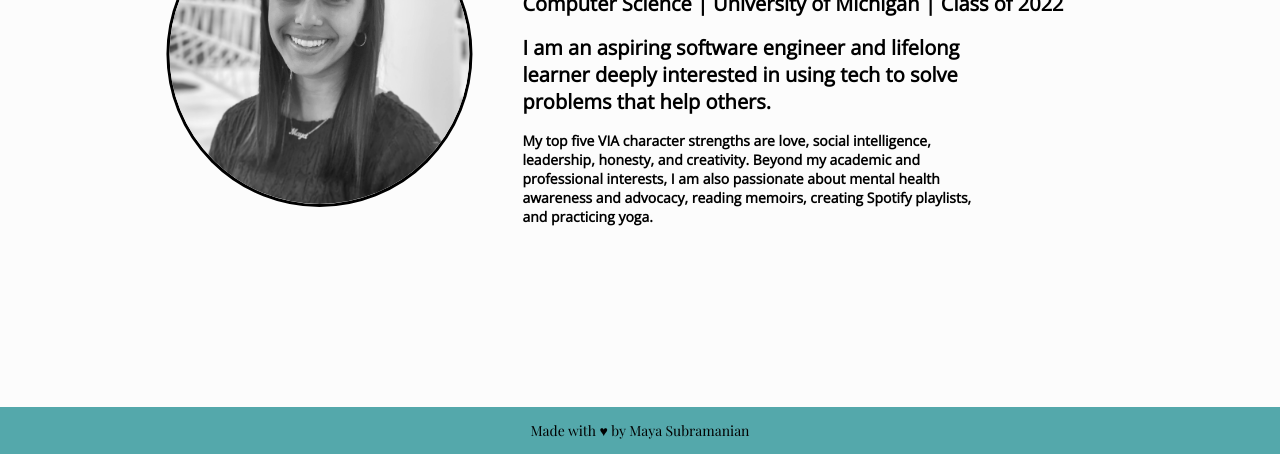
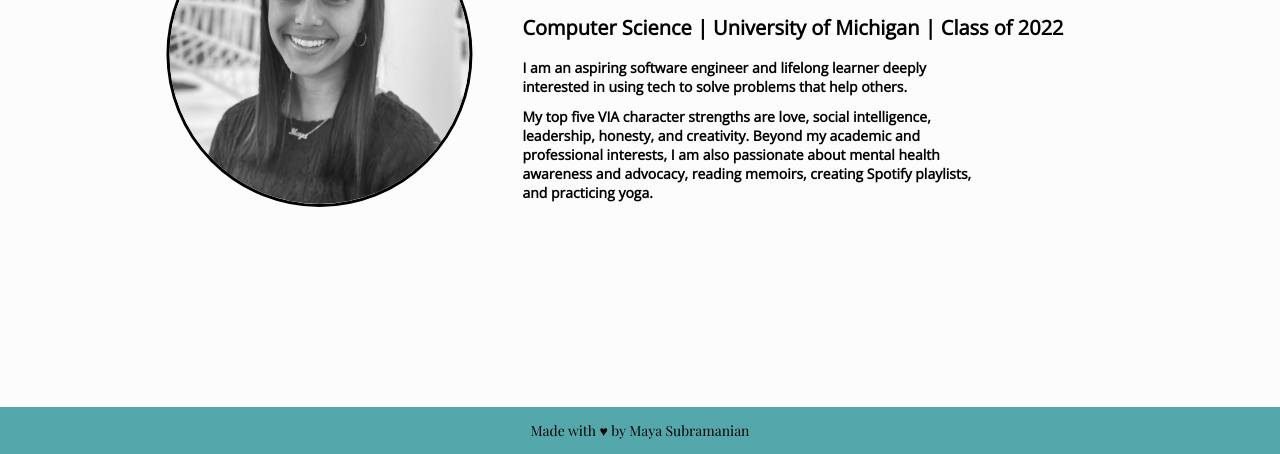
Before and after one commit to mayasub/mayasub.github.io, a plain HTML site: page index.html in a window 1280 px wide. Shown: the part 346-800 px from the top of the page. Drawn offline with nearby package versions, Linux system fonts and the light colour scheme.

Commit message:
updated index

```diff
--- a/index.html
+++ b/index.html
@@ -32,7 +32,7 @@
         <div class="inline">
             <h1 class="leftAlign">Hello, I'm Maya</h1>
             <h2 class="leftAlign">Computer Science | University of Michigan | Class of 2022</h2>
-            <h2 class="medText">I am an aspiring software engineer and lifelong learner deeply interested in using tech to solve problems that help others.</h2>
+            <h2 class="miniText">I am an aspiring software engineer and lifelong learner deeply interested in using tech to solve problems that help others.</h2>
             <h2 class="miniText">My top five VIA character strengths are love, social intelligence, leadership, honesty, and creativity. Beyond my academic and professional interests, I am also passionate about mental health awareness and advocacy, reading memoirs, creating Spotify playlists, and practicing yoga.</h2>
         </div>
     </div>
```
